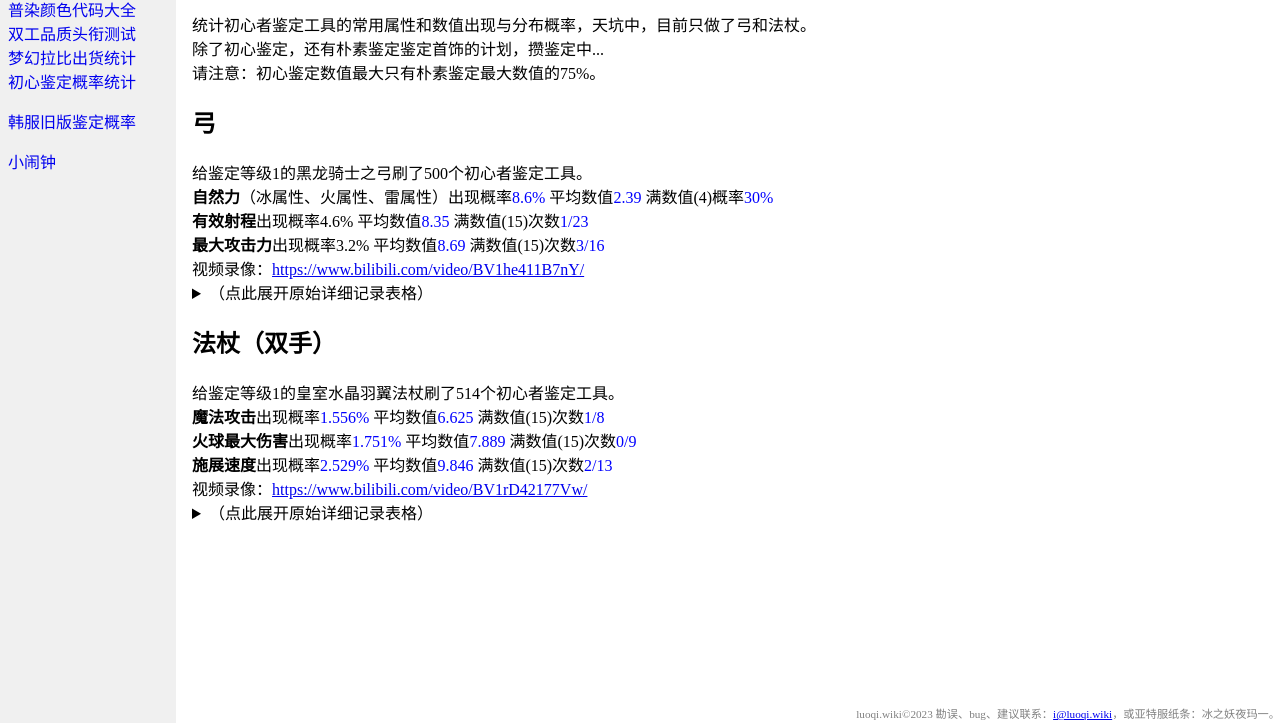
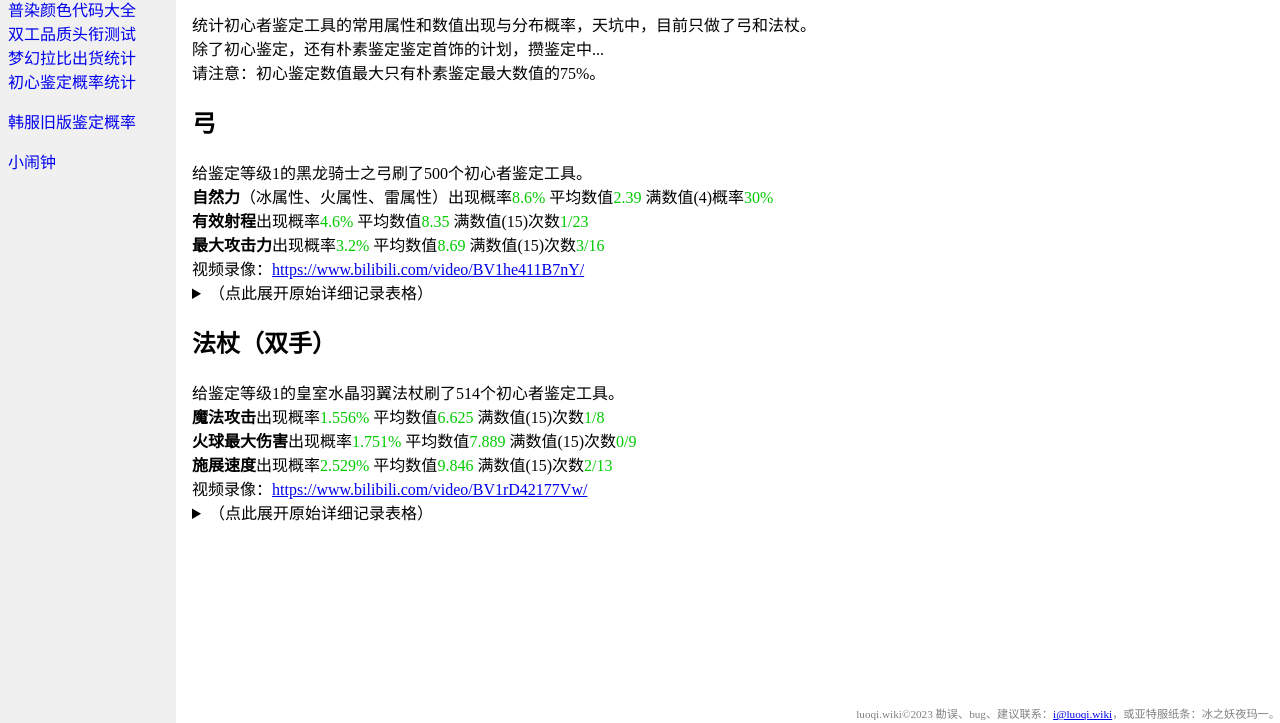
Before and after one commit to SnowyYANG/luoqiwiki, a plain HTML site: page metalware.html in a window 1280 px wide. Shown: the part 77-800 px from the top of the page. Drawn offline with Linux system fonts and the light colour scheme.

Commit message:
fix num color

```diff
--- a/assets/main.css
+++ b/assets/main.css
@@ -55,5 +55,5 @@ footer {
     text-align: right;
 }
 .num {
-    color: #00f
+    color: #0c0
 }
--- a/metalware.html
+++ b/metalware.html
@@ -34,8 +34,8 @@
     <h2>弓</h2>
     <p style="margin-bottom:0">给鉴定等级1的黑龙骑士之弓刷了500个初心者鉴定工具。<br>
         <b>自然力</b>（冰属性、火属性、雷属性）出现概率<span class="num">8.6%</span> 平均数值<span class="num">2.39</span> 满数值(4)概率<span class="num">30%</span><br>
-        <b>有效射程</b>出现概率<span class="num"></span>4.6% 平均数值<span class="num">8.35</span> 满数值(15)次数<span class="num">1/23</span><br>
-        <b>最大攻击力</b>出现概率<span class="num"></span>3.2% 平均数值<span class="num">8.69</span> 满数值(15)次数<span class="num">3/16</span><br>
+        <b>有效射程</b>出现概率<span class="num">4.6%</span> 平均数值<span class="num">8.35</span> 满数值(15)次数<span class="num">1/23</span><br>
+        <b>最大攻击力</b>出现概率<span class="num">3.2%</span> 平均数值<span class="num">8.69</span> 满数值(15)次数<span class="num">3/16</span><br>
     视频录像：<a href="https://www.bilibili.com/video/BV1he411B7nY/" target="_blank">https://www.bilibili.com/video/BV1he411B7nY/</a></p>
     <details><summary>（点此展开原始详细记录表格）</summary>
             <table>
```
